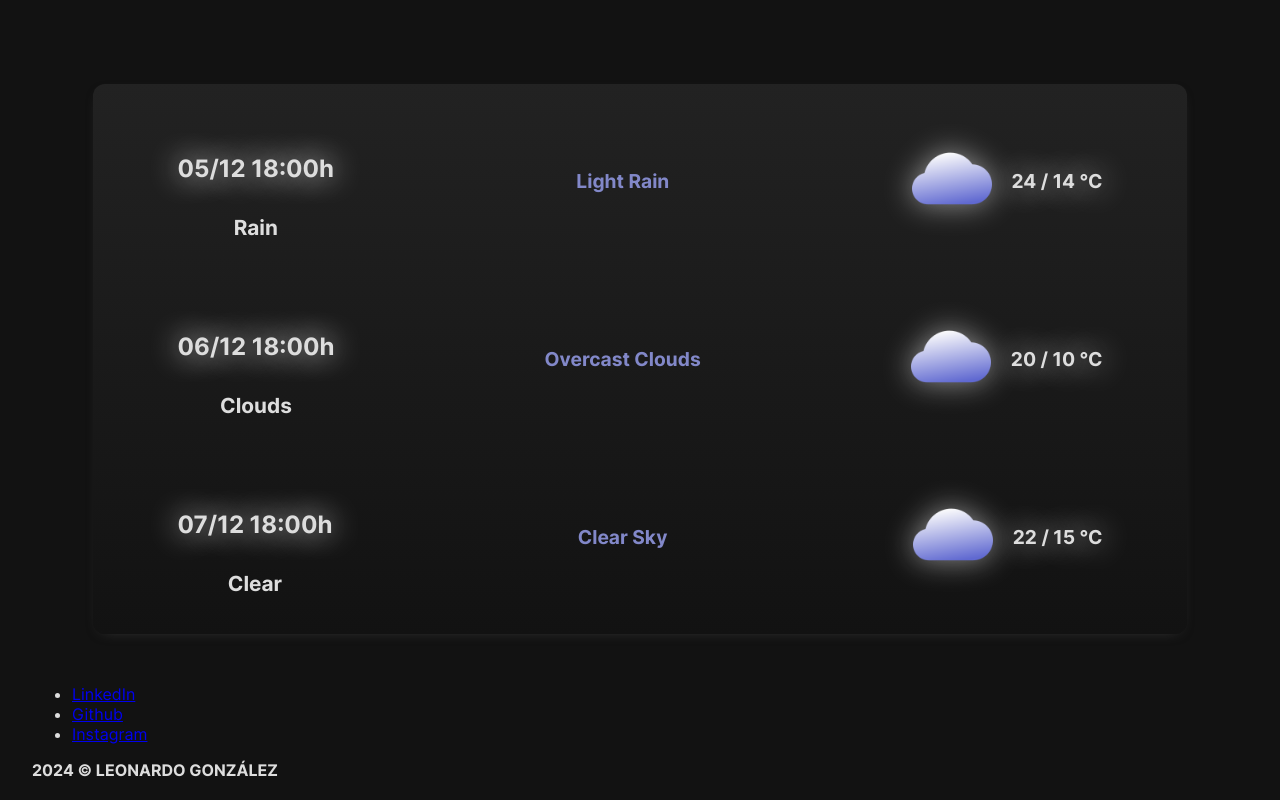
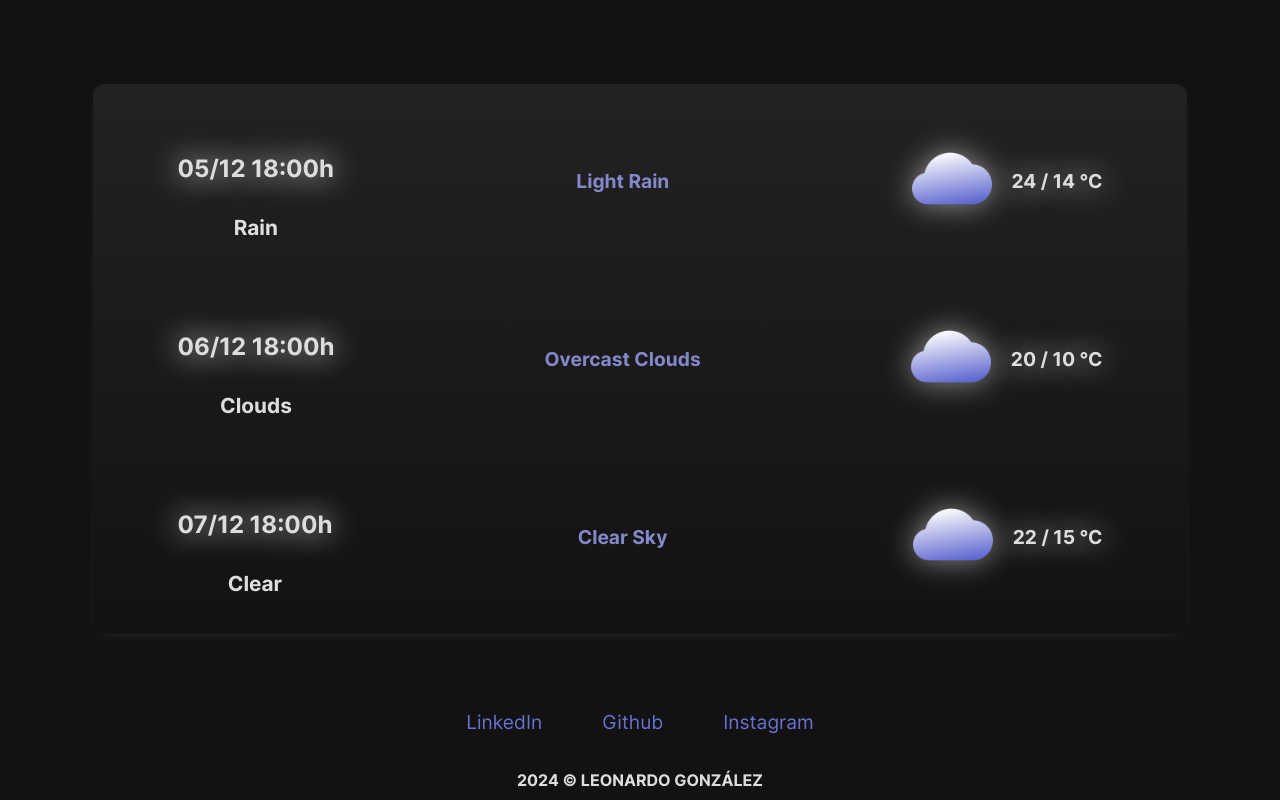
Before and after one commit to legodev/weather-app, a React (Vite) app: page / in a window 1280 px wide. Shown: the part 769-1569 px from the top of the page. Built offline with nearby package versions, Linux system fonts and the light colour scheme; no server answers.

Commit message:
Footer styles

```diff
--- a/components/WeatherApp/WeatherApp.css
+++ b/components/WeatherApp/WeatherApp.css
@@ -1,3 +1,15 @@
+ul {
+  padding: 0;
+}
+
+li {
+  list-style: none;
+}
+
+a {
+  text-decoration: none;
+}
+
 .shadow {
   text-shadow: 0px 0px 30px #fff;
 }
@@ -292,6 +304,26 @@
   font-size: 1.2em;
 }
 
+.footer {
+  display: grid;
+  place-items: center;
+}
+
+.footer__section {
+  text-align: center;
+  margin: 10px 0;
+}
+
+.footer__list {
+  display: flex;
+  gap: 20px;
+}
+
+.footer__link {
+  color: #6971d3;
+  font-size: 1.2em;
+}
+
 @media screen and (min-width: 768px) {
   .container {
     width: 90%;
@@ -384,4 +416,15 @@
   .forecast__info {
     display: unset;
   }
+
+  .footer__link {
+    padding: 20px;
+    border-radius: 900px;
+    transition: background-color 0.3s ease-in-out, color 0.2s ease-in-out;
+  }
+
+  .footer__link:hover {
+    color: #121212;
+    background-color: #6971d3;
+  }
 }
```
